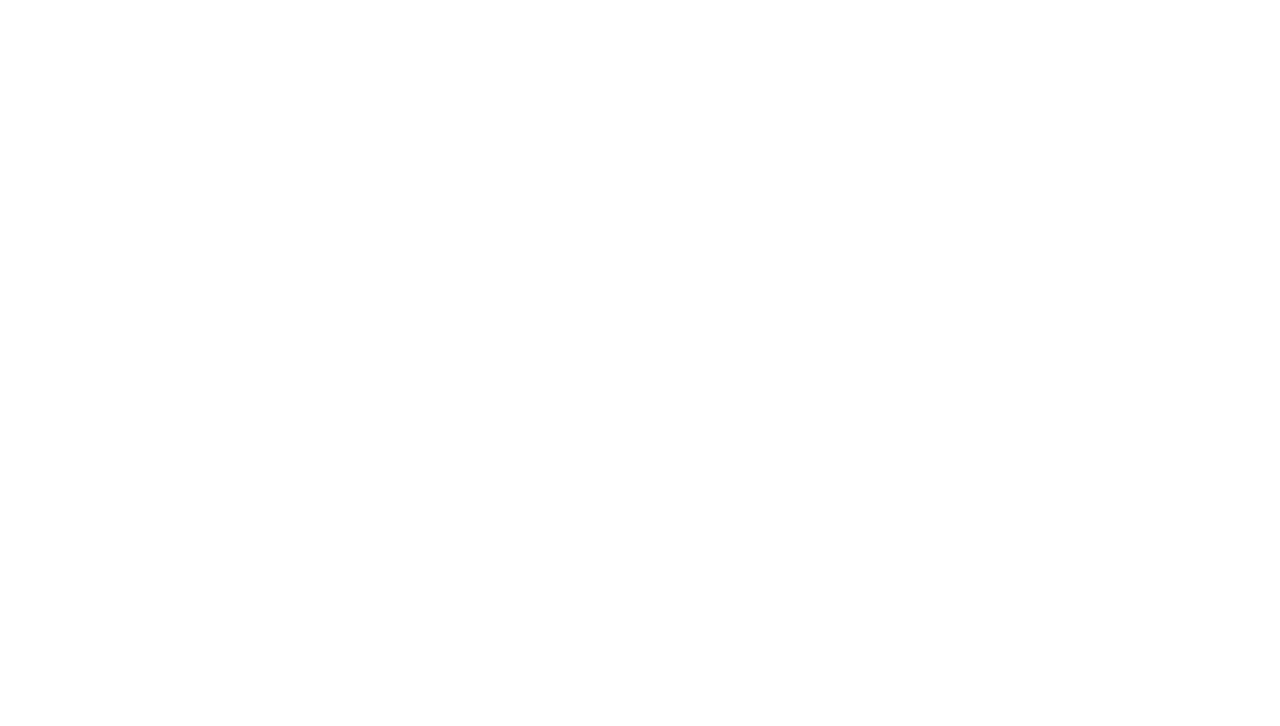
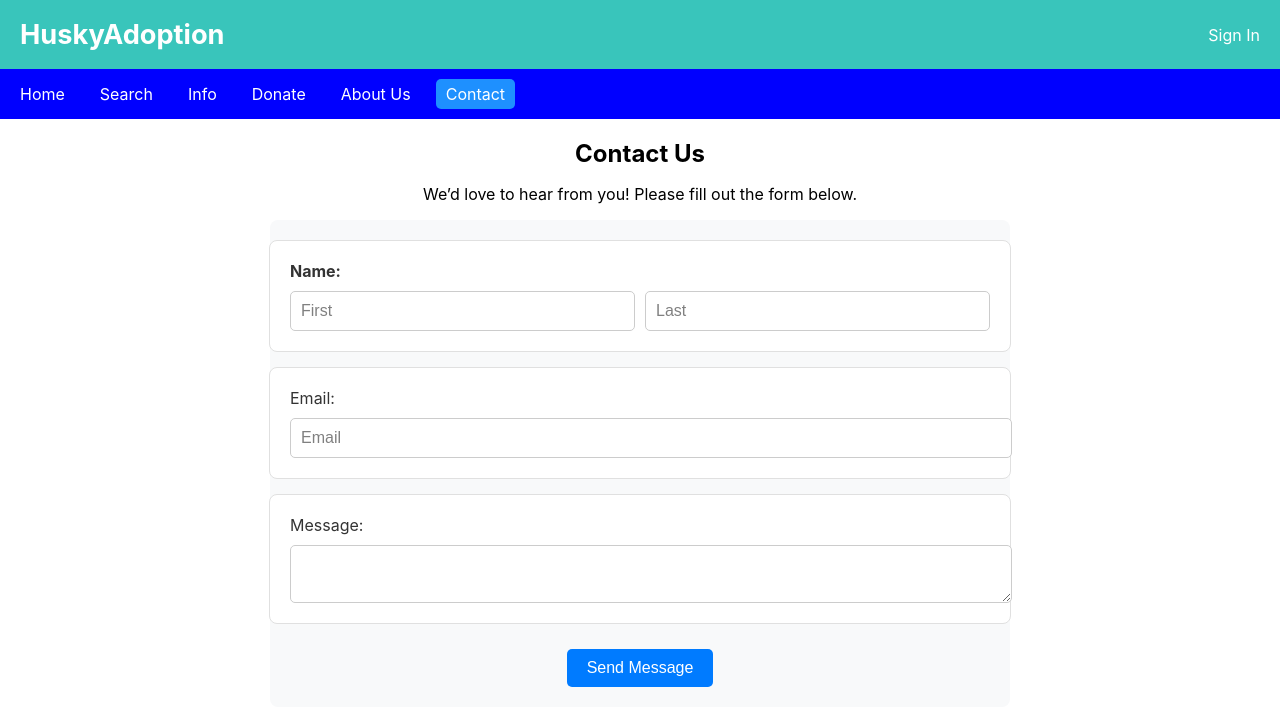
Before and after one commit to darkbrommd/CSE2102-Project, a React (Create React App) app in the folder frontend/: page /Contact in a window 1280 px wide. Before the commit this address had no page. Shown: the top 726 px of the page. Built offline with nearby package versions, Linux system fonts and the light colour scheme.

Commit message:
added contact page

```diff
--- a/frontend/src/App.js
+++ b/frontend/src/App.js
@@ -4,6 +4,7 @@ import { BrowserRouter as Router, Routes, Route } from 'react-router-dom';
 import Home from './pages/Home';
 import AboutUs from './pages/AboutUs';
 import Donate from './pages/Donate';
+import Contact from './pages/Contact';
 
 function App() {
   return (
@@ -12,6 +13,7 @@ function App() {
         <Route path="/" element={<Home />} />
         <Route path="/about-us" element={<AboutUs />} />
         <Route path="/Donate" element={<Donate />} />
+        <Route path="/Contact" element={<Contact />} />
         {/* Add other routes as needed */}
       </Routes>
     </Router>
--- /dev/null
+++ b/frontend/src/pages/Contact.css
@@ -0,0 +1,85 @@
+/* src/pages/Contact.css */
+
+.contact-page {
+    margin: 20px;
+    text-align: center;
+  }
+
+  .contact-page h2 {
+    font-size: 24px;
+    margin-bottom: 10px;
+  }
+
+  .contact-container {
+    background-color: #f8f9fa; /* Light grey background */
+    padding: 20px;
+    border-radius: 8px;
+    max-width: 700px; /* Increased width */
+    margin: auto;
+  }
+
+  .contact-form {
+    display: flex;
+    flex-direction: column;
+    align-items: center;
+    width: 100%;
+  }
+
+  .form-section {
+    display: flex;
+    flex-direction: column;
+    align-items: flex-start;
+    width: 100%;
+    margin-bottom: 15px;
+  }
+
+  .form-label {
+    font-weight: bold;
+    margin-bottom: 5px;
+  }
+
+  .name-inputs {
+    display: flex;
+    gap: 10px;
+    width: 100%;
+  }
+
+  .name-inputs input,
+  .contact-form input[type="email"],
+  .contact-form textarea {
+    flex: 1;
+    padding: 10px;
+    border: 1px solid #ccc;
+    border-radius: 5px;
+    font-size: 16px;
+    width: 100%;
+  }
+
+  .contact-form input::placeholder {
+    color: grey;
+  }
+
+  .contact-form textarea {
+    height: 150px; /* Increased height */
+    resize: vertical;
+  }
+
+  .submit-button {
+    padding: 10px 20px;
+    font-size: 16px;
+    border: none;
+    border-radius: 5px;
+    background-color: #007bff;
+    color: white;
+    cursor: pointer;
+  }
+
+  .submit-button:hover {
+    background-color: #0056b3;
+  }
+
+  .confirmation-message {
+    color: green;
+    font-size: 18px;
+    margin-top: 10px;
+  }
--- /dev/null
+++ b/frontend/src/pages/Contact.js
@@ -0,0 +1,102 @@
+// src/pages/Contact.js
+import React, { useState } from 'react';
+import Header from '../components/Header';
+import Navbar from '../components/Navbar';
+import './Contact.css';
+
+function Contact() {
+  const [firstName, setFirstName] = useState('');
+  const [lastName, setLastName] = useState('');
+  const [email, setEmail] = useState('');
+  const [message, setMessage] = useState('');
+  const [confirmationMessage, setConfirmationMessage] = useState('');
+
+  const handleSubmit = (e) => {
+    e.preventDefault();
+    const contactData = {
+      firstName,
+      lastName,
+      email,
+      message,
+    };
+
+    console.log('Contact Data:', contactData);
+
+    setConfirmationMessage('Sent message!');
+    setFirstName('');
+    setLastName('');
+    setEmail('');
+    setMessage('');
+
+    setTimeout(() => setConfirmationMessage(''), 3000);
+  };
+
+  return (
+    <div>
+      <Header />
+      <Navbar />
+      <div className="contact-page">
+        <h2>Contact Us</h2>
+        <p>We’d love to hear from you! Please fill out the form below.</p>
+
+        {confirmationMessage && <p className="confirmation-message">{confirmationMessage}</p>}
+
+        <div className="contact-container">
+          <form className="contact-form" onSubmit={handleSubmit}>
+            {/* Name Input */}
+            <div className="form-section">
+              <label className="form-label">Name:</label>
+              <div className="name-inputs">
+                <input
+                  type="text"
+                  value={firstName}
+                  onChange={(e) => setFirstName(e.target.value)}
+                  autoComplete="given-name"
+                  placeholder="First"
+                  required
+                />
+                <input
+                  type="text"
+                  value={lastName}
+                  onChange={(e) => setLastName(e.target.value)}
+                  autoComplete="family-name"
+                  placeholder="Last"
+                  required
+                />
+              </div>
+            </div>
+
+            {/* Email Input */}
+            <div className="form-section">
+              <label>Email:</label>
+              <input
+                type="email"
+                value={email}
+                onChange={(e) => setEmail(e.target.value)}
+                autoComplete="email"
+                placeholder="Email"
+                required
+              />
+            </div>
+
+            {/* Message Input */}
+            <div className="form-section">
+              <label>Message:</label>
+              <textarea
+                value={message}
+                onChange={(e) => setMessage(e.target.value)}
+                required
+              ></textarea>
+            </div>
+
+            <button type="submit" className="submit-button">
+              Send Message
+            </button>
+          </form>
+        </div>
+      </div>
+    </div>
+  );
+}
+
+export default Contact;
```
